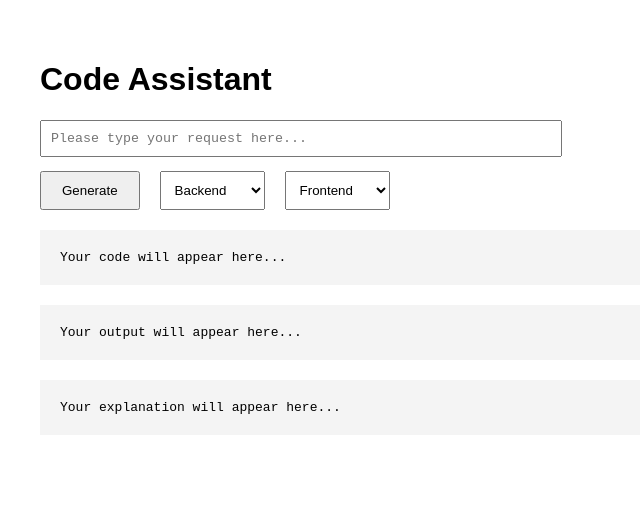
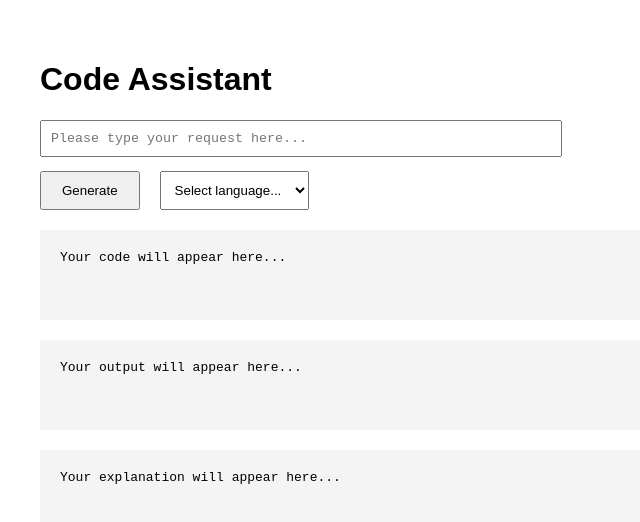
Before and after one commit to BrooklenBlack/GeneratingWithGippityFinalProject, a React (Create React App) app in the folder frontend/: page / in a window 1280 px wide. Shown: the top 522 px of the page, without its empty margins (0-640 px from the left). Built offline with nearby package versions, Linux system fonts and the light colour scheme.

Commit message:
Updated app.tsx
Updated app.tsx to allow users to pick both frontend and backend code, as well as changed the 3 output texts to make sure they grow with longer responses.

```diff
--- a/frontend/src/App.tsx
+++ b/frontend/src/App.tsx
@@ -53,33 +53,33 @@ function App() {
         {loading ? 'Generating...' : 'Generate'}
         </button>
 
-        <select value={language} onChange={(e) => setLanguage(e.target.value)}style={{ marginLeft: '20px', padding: '10px' }}>
-          <option value=""disabled>Backend</option>
+        <select value={language} onChange={(e) => setLanguage(e.target.value)} style={{ marginLeft: '20px', padding: '10px' }}>
+          <option value="" disabled>Select language...</option>
+          <optgroup label="Backend">
             <option value="python">Python</option>
             <option value="java">Java</option>
             <option value="C++">C++</option>
             <option value="javascript">JavaScript</option>
-        </select>
-
-        { <select value={language} onChange={(e) => setLanguage(e.target.value)}style={{ marginLeft: '20px', padding: '10px' }}>
-          <option value=""disabled>Frontend</option>
+          </optgroup>
+          <optgroup label="Frontend">
             <option value="html">HTML</option>
             <option value="css">CSS</option>
             <option value="typescript">TypeScript</option>
-          <option value="javscript">JavaScript</option>
-        </select> }
+            <option value="javascript">JavaScript</option>
+          </optgroup>
+        </select>
       </div>
 
 
-      <pre style={{ marginTop: '20px', padding: '20px', background: '#f4f4f4', whiteSpace: 'pre-wrap' }}>
+      <pre style={{ marginTop: '20px', padding: '20px', background: '#f4f4f4', whiteSpace: 'pre-wrap', wordBreak: 'break-word', minHeight: '50px', height: 'auto', overflow: 'hidden'}}>
         {code || 'Your code will appear here...'}
       </pre>
 
-      <pre style={{ marginTop: '20px', padding: '20px', background: '#f4f4f4', whiteSpace: 'pre-wrap' }}>
+      <pre style={{ marginTop: '20px', padding: '20px', background: '#f4f4f4', whiteSpace: 'pre-wrap', wordBreak: 'break-word', minHeight: '50px', height: 'auto', overflow: 'hidden' }}>
         {output || 'Your output will appear here...'}
       </pre>
 
-      <pre style={{ marginTop: '20px', padding: '20px', background: '#f4f4f4', whiteSpace: 'pre-wrap' }}>
+      <pre style={{ marginTop: '20px', padding: '20px', background: '#f4f4f4', whiteSpace: 'pre-wrap', wordBreak: 'break-word', minHeight: '50px', height: 'auto', overflow: 'hidden' }}>
         {explanation || 'Your explanation will appear here...'}
       </pre>
 
```
Lines whose indentation alone changed are shown as unchanged.
